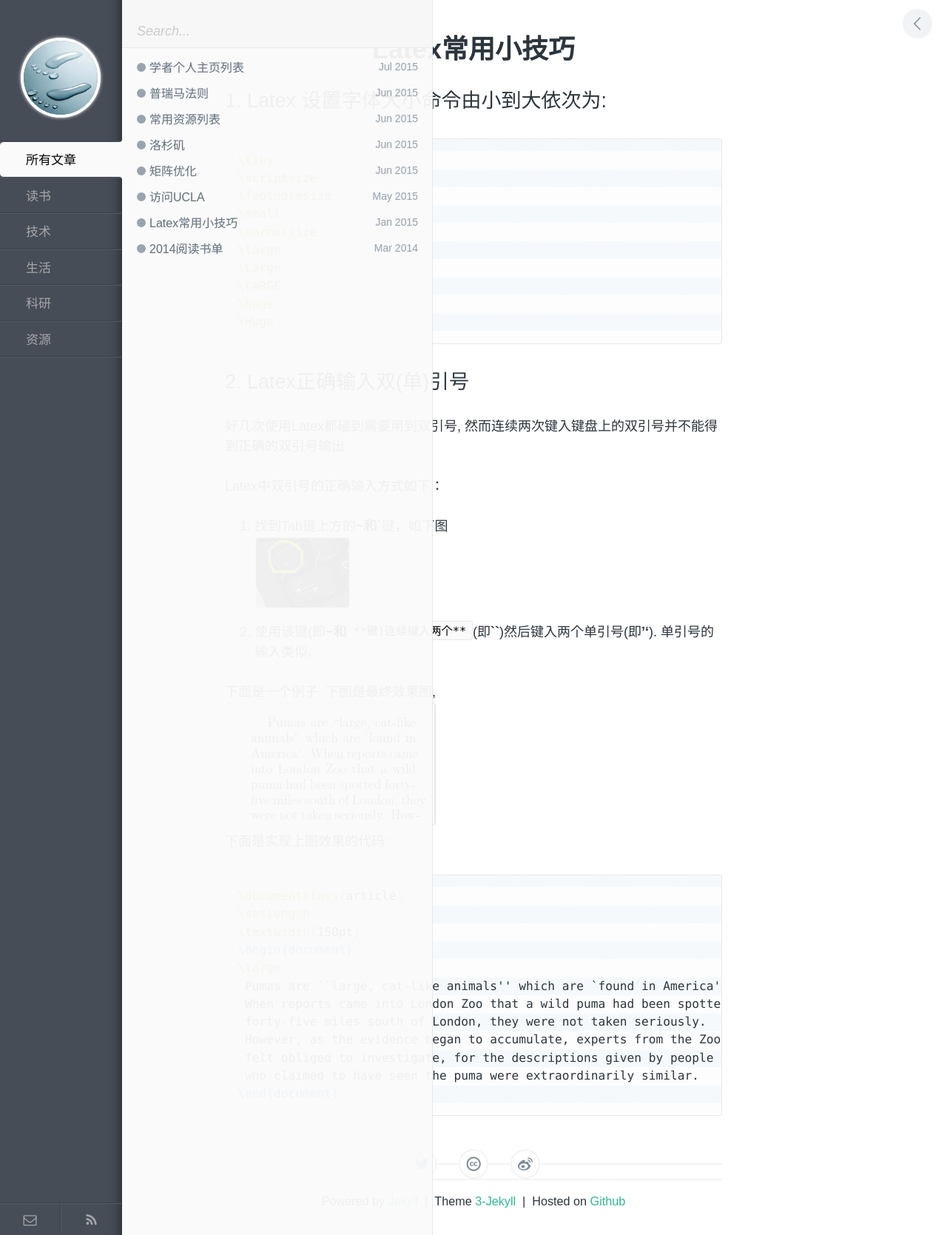
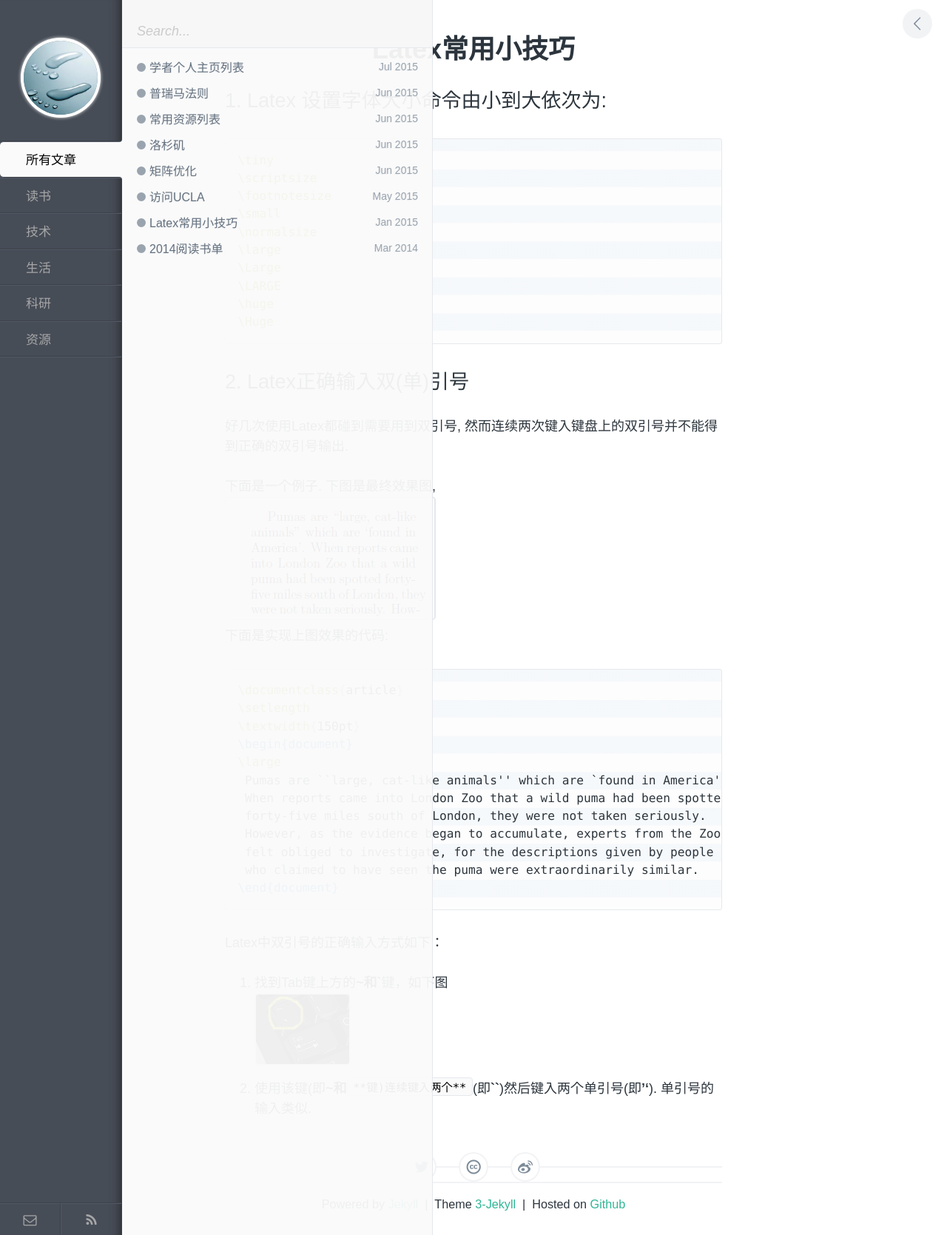
Before and after one commit to polyHong/polyHong.github.io, a Jekyll site: the page built from _posts/tech/2015-01-10-use-latex.md, in a window 1280 px wide. Shown: the whole page at 74% size. Built offline with Jekyll 4.4.1, drawn with Linux system fonts in a browser that asks for light colours; Markdown is read by kramdown in place of the engine named in the settings; some of the changed lines change nothing that is shown.

Commit message:
Latex double quote mark

````diff
--- a/_posts/tech/2015-01-10-use-latex.md
+++ b/_posts/tech/2015-01-10-use-latex.md
@@ -24,13 +24,6 @@ description:
 ## 2. Latex正确输入双(单)引号
 好几次使用Latex都碰到需要用到双引号, 然而连续两次键入键盘上的双引号并不能得到正确的双引号输出.
 
-Latex中双引号的正确输入方式如下：
-
-1. 找到Tab键上方的**~和`**键，如下图
-![pix1](/assets/img/tech/latex/double-quote-mark.jpg)
-2. 使用该键(即**~和`**键)连续键入两个**`**(即**``**)然后键入两个单引号(即**''**). 单引号的输入类似.
-
-
 下面是一个例子. 下图是最终效果图,
 ![pix2](/assets/img/tech/latex/double-quote-mark-example.png)
 下面是实现上图效果的代码:
@@ -48,3 +41,9 @@ Latex中双引号的正确输入方式如下：
  who claimed to have seen the puma were extraordinarily similar.
 \end{document}
 ```
+
+Latex中双引号的正确输入方式如下：
+
+1. 找到Tab键上方的**~和`**键，如下图
+![pix1](/assets/img/tech/latex/double-quote-mark.jpg)
+2. 使用该键(即**~和`**键)连续键入两个**`**(即**``**)然后键入两个单引号(即**''**). 单引号的输入类似.
````
